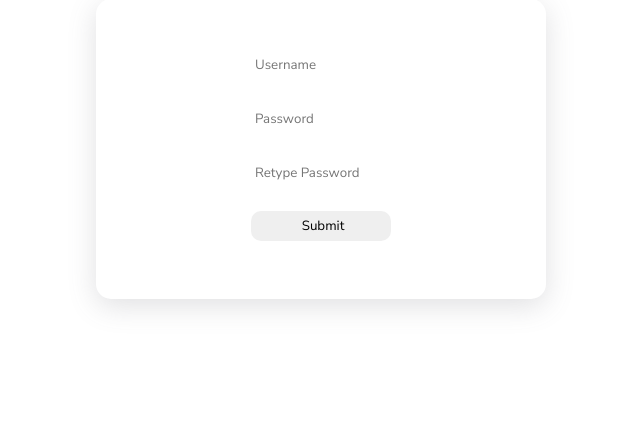
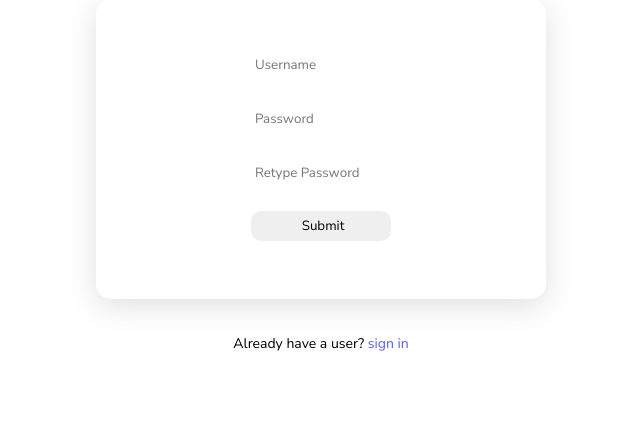
Before and after one commit to Tomer-Rubinstein/MonitoringWebserver, a Flask app: page /register in a window 1280 px wide. Shown: the part 141-579 px from the top of the page, without its empty margins (319-959 px from the left). Run offline with Flask 2, Linux system fonts and the light colour scheme; parts of the project's set-up code (start-up, migrations or seed data) failed here and were passed over.

Commit message:
added navigation buttons between the registration page and the login page

```diff
--- a/app.py
+++ b/app.py
@@ -15,7 +15,7 @@ import os
 app = Flask(__name__)
 app.config['SQLALCHEMY_DATABASE_URI'] = 'sqlite:///site.db'
 app.config['SQLALCHEMY_TRACK_MODIFICATIONS'] = False
-app.config['SECRET_KEY'] = os.environ['MONITORING_KEY']
+app.config['SECRET_KEY'] = os.environ['USERNAME']
 
 
 """
--- a/static/styles/RegistrationPageStyle.css
+++ b/static/styles/RegistrationPageStyle.css
@@ -36,6 +36,7 @@ input{
   outline: none;
   border: none;
   padding-left: 10px;
+  transition: 0.3s;
 }
 
 input:hover{
@@ -45,3 +46,14 @@ input:hover{
 input:focus{
   background-color: rgba(128, 128, 128, 0.555);
 }
+
+
+.login-link{
+  color: rgb(94, 94, 230);
+  text-decoration: none;
+  transition: 0.3s;
+}
+
+.login-link:hover{
+  background-color: rgba(128, 128, 128, 0.205);
+}
--- a/templates/pages/Homepage.html
+++ b/templates/pages/Homepage.html
@@ -18,7 +18,10 @@
         {% else %}
 
         {% endif %}
+
       </div>
+      <p style="font-size: 14px; padding-top: 30px;">Don't have a user? <a href="/register" class="register-link">register here</a></p>
+
     </div>
   </body>
 </html>
--- a/templates/pages/RegistrationPage.html
+++ b/templates/pages/RegistrationPage.html
@@ -43,6 +43,9 @@
           $.post(window.location.origin+"/registerUser", {username: username, password: password}, (data, status)=>{
             if(data["status"] == 208){
               throwError(data["error"]);
+            }else{
+              window.location.href = window.location.origin;
+              alert("User has been created successfully!");
             }
           });
         }
@@ -54,6 +57,7 @@
       <h1>Register</h1>
       <p>Create a new user by providing a username and a password</p>
       <div class="register-card">
+
         <form onsubmit="return registerUser(event)">
           <input type="text" id="username" name="username" placeholder="Username"><br><br>
           <input type="password" id="password" name="password" placeholder="Password"><br><br>
@@ -61,8 +65,10 @@
           <input id="button" type="submit" value="Submit">
         </form>
         <h3 style="color: red;" id="error-log"></h3>
+
       </div>
 
+      <p style="font-size: 14px; padding-top: 30px;">Already have a user? <a href="/" class="login-link">sign in</a></p>
 
     </div>
 
```
Also changed, not shown: static/styles/HomepageStyle.css (+11 -0 lines), site.db.
